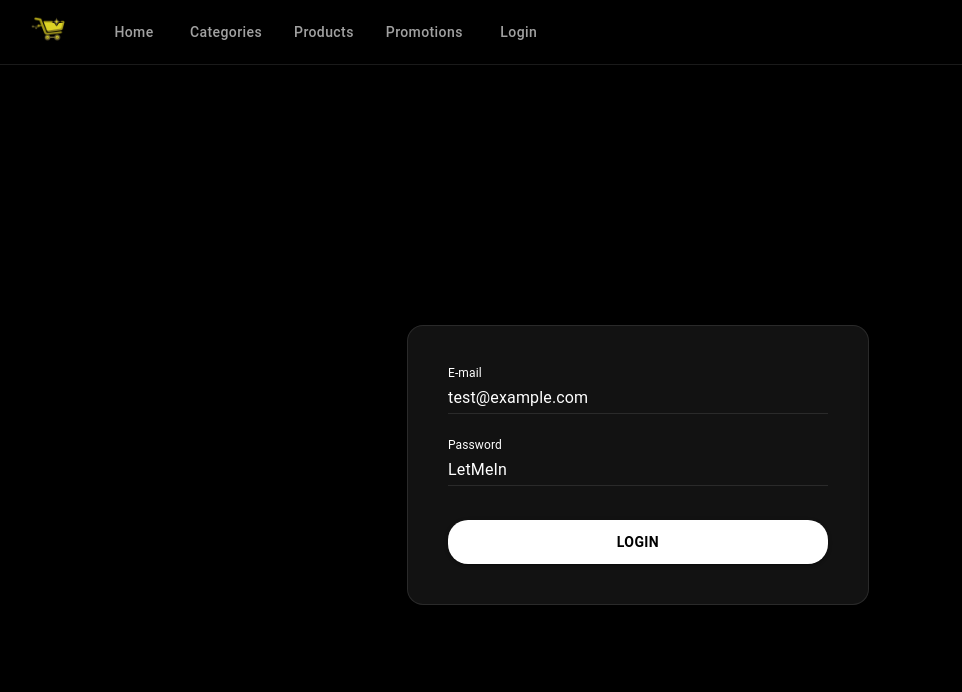
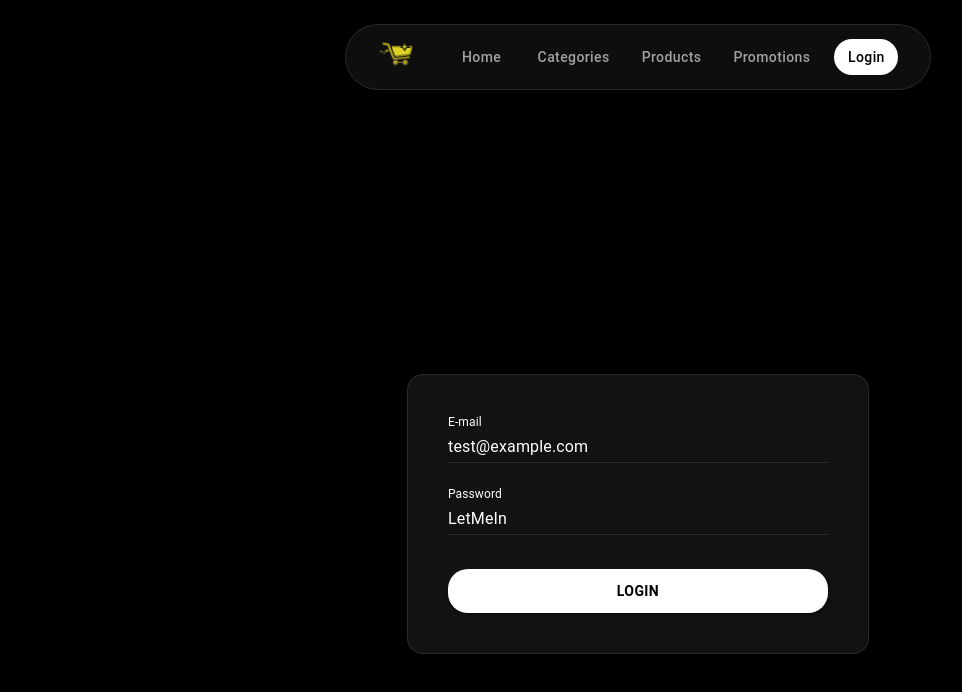
Before and after one commit to florin977/SmartShoppingAssistantFE, a React (Vite) app: page /auth/login in a window 1280 px wide. Shown: the top 692 px of the page, without its empty margins (2-964 px from the left). Built offline with nearby package versions, Linux system fonts and the light colour scheme.

Commit message:
Centered the navbar + frosted glass look

```diff
--- a/src/components/Navbar/NavBar.css
+++ b/src/components/Navbar/NavBar.css
@@ -1,7 +1,11 @@
 .main-appbar {
-    background-color: var(--bg-color) !important;
+    background-color: color-mix(in srgb, var(--surface-color), transparent 20%) !important;
+    backdrop-filter: blur(10px);
     box-shadow: none !important;
-    border-bottom: 1px solid var(--border-color);
+    border: 1px solid var(--border-color);
+    border-radius: 100rem !important;
+    width: fit-content !important;
+    margin: 24px auto !important;
 }
 
 .navbar-btn {
@@ -12,6 +16,16 @@
     transition: color 0.2s ease !important;
 }
 
+.navbar-btn-login {
+    color: var(--accent-text) !important;
+    background-color: var(--accent-primary) !important;
+    border-radius: 100rem !important;
+    text-transform: none !important;
+    font-weight: 500 !important;
+    margin: 0 8px !important;
+    transition: color 0.2s ease !important;
+}
+
 .navbar-btn:hover {
     color: var(--text-primary) !important;
 }
--- a/src/components/Navbar/index.tsx
+++ b/src/components/Navbar/index.tsx
@@ -22,7 +22,7 @@ function NavBar() {
                 <Button className="navbar-btn" component={NavLink} to="/promotions" variant="text">
                     Promotions
                 </Button>
-                <Button className="navbar-btn" component={NavLink} to="/auth/login" variant="text">
+                <Button className="navbar-btn-login" component={NavLink} to="/auth/login" variant="text">
                     Login
                 </Button>
             </Toolbar>
```
